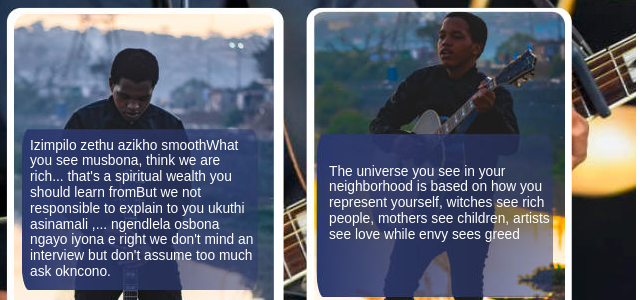
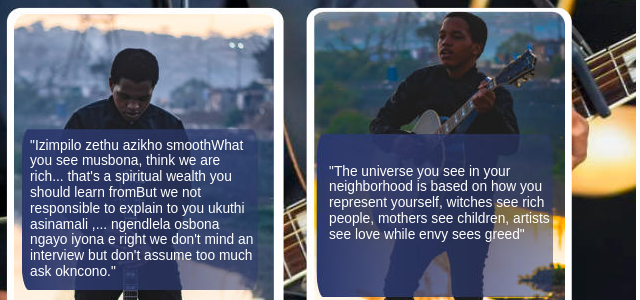
Before and after one commit to ZamaNcongwana/Le-Eyabantu-Live-Music-Concert, a plain HTML site: page index.html in a window 1280 px wide. Shown: the part 2140-2440 px from the top of the page, 389-1029 px from the left. Drawn offline with Linux system fonts and the light colour scheme; a script that the page names is missing.

Commit message:
Update index.html

```diff
--- a/index.html
+++ b/index.html
@@ -178,7 +178,7 @@
   <h3 class="xr_tl Heading_1_a Heading_3_a xr_s7" style="top: 79.64px;margin:0;">that's all.”</h3>
  </div>
  <div class="xr_txt xr_s8" style="position: absolute; left:344px; top:490px; width:222px; height:10px;">
-  <h3 class="xr_tl Heading_1_a Heading_3_a xr_s8" style="top: -12.44px;margin:0;">Izimpilo zethu azikho smoothWhat </h3>
+  <h3 class="xr_tl Heading_1_a Heading_3_a xr_s8" style="top: -12.44px;margin:0;">"Izimpilo zethu azikho smoothWhat </h3>
   <h3 class="xr_tl Heading_1_a Heading_3_a xr_s8" style="top: 3.36px;margin:0;">you see musbona, think we are </h3>
   <h3 class="xr_tl Heading_1_a Heading_3_a xr_s8" style="top: 19.17px;margin:0;">rich... that's a spiritual wealth you </h3>
   <h3 class="xr_tl Heading_1_a Heading_3_a xr_s8" style="top: 34.97px;margin:0;">should learn fromBut we not </h3>
@@ -186,14 +186,14 @@
   <h3 class="xr_tl Heading_1_a Heading_3_a xr_s8" style="top: 66.58px;margin:0;">asinamali ,... ngendlela osbona </h3>
   <h3 class="xr_tl Heading_1_a Heading_3_a xr_s8" style="top: 82.39px;margin:0;">ngayo iyona e right we don't mind an </h3>
   <h3 class="xr_tl Heading_1_a Heading_3_a xr_s8" style="top: 98.19px;margin:0;">interview but don't assume too much </h3>
-  <h3 class="xr_tl Heading_1_a Heading_3_a xr_s8" style="top: 114px;margin:0;">ask okncono.</h3>
+  <h3 class="xr_tl Heading_1_a Heading_3_a xr_s8" style="top: 114px;margin:0;">ask okncono."</h3>
  </div>
  <div class="xr_txt xr_s8" style="position: absolute; left:643px; top:516px; width:220px; height:10px;">
-  <h3 class="xr_tl Heading_1_a Heading_3_a xr_s8" style="top: -12.44px;margin:0;">The universe you see in your </h3>
+  <h3 class="xr_tl Heading_1_a Heading_3_a xr_s8" style="top: -12.44px;margin:0;">"The universe you see in your </h3>
   <h3 class="xr_tl Heading_1_a Heading_3_a xr_s8" style="top: 3.36px;margin:0;">neighborhood is based on how you </h3>
   <h3 class="xr_tl Heading_1_a Heading_3_a xr_s8" style="top: 19.17px;margin:0;">represent yourself, witches see rich </h3>
   <h3 class="xr_tl Heading_1_a Heading_3_a xr_s8" style="top: 34.97px;margin:0;">people, mothers see children, artists </h3>
-  <h3 class="xr_tl Heading_1_a Heading_3_a xr_s8" style="top: 50.78px;margin:0;">see love while envy sees greed</h3>
+  <h3 class="xr_tl Heading_1_a Heading_3_a xr_s8" style="top: 50.78px;margin:0;">see love while envy sees greed"</h3>
  </div>
 </div>
 </div>
```
